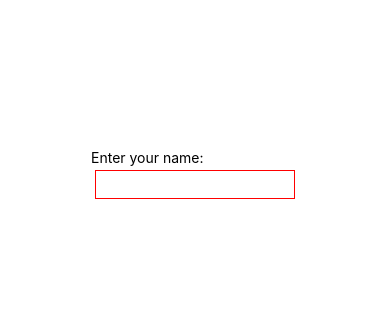
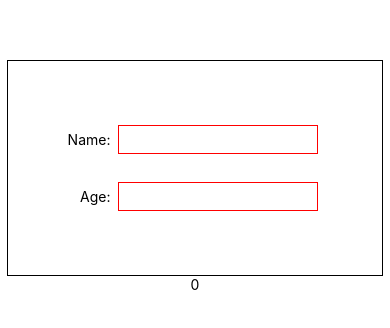
Before and after one commit to biswas98/React_Native_Learning, a React Native app in the folder First_ReactNative_App/: screen / in a window 390 px wide. Shown: the part 246-574 px from the top of the page. Built offline with nearby package versions, Linux system fonts and the light colour scheme.

Commit message:
advancement in learning & added TouchMe.js

```diff
--- a/First_ReactNative_App/App.js
+++ b/First_ReactNative_App/App.js
@@ -2,12 +2,15 @@ import { StatusBar } from "expo-status-bar";
 import { StyleSheet, Text, View, Button } from "react-native";
 
 import Login from './components/Login';
+import TouchMe from './components/TouchMe';
 
 export default function App() {
   return (
     <View style={styles.container}>
 
       <Login />
+      <TouchMe />
+
     </View>
   );
 }
--- a/First_ReactNative_App/components/Login.js
+++ b/First_ReactNative_App/components/Login.js
@@ -1,26 +1,41 @@
-import { View, Text, TextInput, StyleSheet } from 'react-native'
-import React from 'react'
+import { View, Text, TextInput, StyleSheet } from "react-native";
+import React from "react";
 
 export default function Login() {
   return (
-    <View style = {style.container}>
-      <Text>Enter your name:  </Text>
-      <TextInput
-        style = {style.input}
-      />
+    <View style={style.container}>
+      <View style={style.SubContent}>
+        <Text>Name: </Text>
+        <TextInput style={style.input} />
       </View>
-  )
+
+      <View style={style.SubContent}>
+        <Text>Age: </Text>
+        <TextInput style={style.input} />
+      </View>
+    </View>
+  );
 }
 
 const style = StyleSheet.create({
   container: {
+    borderWidth: 1,
+    padding: 50,
+    flexDirection: "column",
+  },
 
+  SubContent: {
+    flexDirection: "row",
+    alignItems: "center",
+    justifyContent: "flex-end",
+    padding: 10,
   },
+
   input: {
     margin: 4,
     padding: 5,
     width: 200,
     borderWidth: 1,
-        borderColor: 'red'
-    }
+    borderColor: "red",
+  },
 });
--- /dev/null
+++ b/First_ReactNative_App/components/TouchMe.js
@@ -0,0 +1,16 @@
+import { View, Text } from 'react-native'
+import React , { useState } from 'react'
+
+export default function touchMe() {
+  let count = 0;
+  const [curr, change] = useState(count);
+  const press = () => change => count+1;
+  return (
+
+    <View>
+      <Text>{curr}</Text>
+
+    </View>
+  )
+}
+// Learning about States and Buttons.
```
Also changed, not shown: 1 other file (tests, documents, lock files or other folders). Lines whose indentation alone changed are shown as unchanged.
